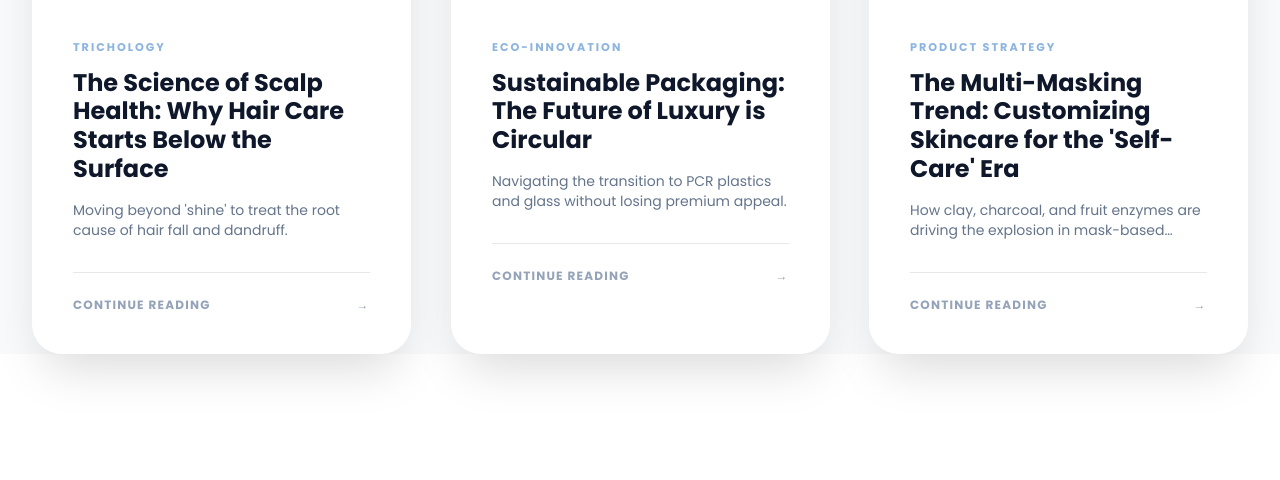
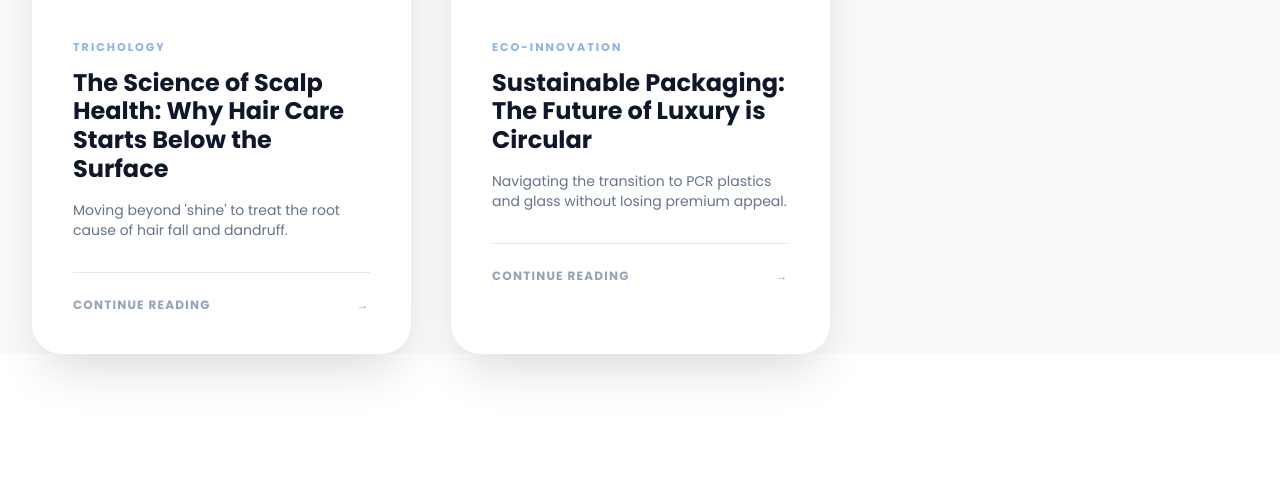
Before and after one commit to Kewal015/BL-Beauty-India, a Django app: page /blogs/ in a window 1280 px wide. Shown: the part 2079-2559 px from the top of the page. Run offline with Django 4.2, Linux system fonts and the light colour scheme; some libraries are stand-ins or nearby versions.

Commit message:
New Changes

```diff
--- a/core/templates/blog.html
+++ b/core/templates/blog.html
@@ -284,13 +284,6 @@ const blogPosts = [
         img: "https://res.cloudinary.com/dowbv9xat/image/upload/q_auto/f_auto/v1775385818/blog9_t1iuzw.png",
         excerpt: "Navigating the transition to PCR plastics and glass without losing premium appeal.",
         full: `The cosmetic industry has a plastic problem, and the modern consumer knows it. We are seeing a massive shift in purchasing behavior, with shoppers actively boycotting brands that use non-recyclable packaging. However, for a luxury brand, the challenge is to be sustainable without looking 'cheap.' <br><br> We help our clients navigate this transition through 'Circular Design.' This includes sourcing Post-Consumer Recycled (PCR) plastics that look and feel identical to new material. We also specialize in 'Mono-Material' packaging—bottles and pumps made from a single type of plastic, making them 100% recyclable. For our ultra-luxury clients, we offer high-density glass and refillable 'pod' systems. <br><br> <div class="pull-quote">"Sustainability is no longer a marketing 'extra'; it is the price of entry for the next generation of brands."</div> By choosing sustainable packaging, your brand can apply for 'Climate Pledge Friendly' badges on Amazon, which has been shown to increase conversion rates significantly. We believe that the future of beauty is one where the packaging is as carefully formulated as the product inside.`
-    },
-    {
-        title: "The Multi-Masking Trend: Customizing Skincare for the 'Self-Care' Era",
-        cat: "Product Strategy",
-        img: "https://res.cloudinary.com/dowbv9xat/image/upload/q_auto/f_auto/v1775385818/blog10_ywke5s.png",
-        excerpt: "How clay, charcoal, and fruit enzymes are driving the explosion in mask-based treatments.",
-        full: `The 'Self-Care' movement has transformed skincare from a chore into a ritual. At the center of this ritual is the face mask. No longer just a 'once-a-month' treatment, masks are now used as targeted solutions for specific skin concerns—a practice known as 'Multi-Masking.' <br><br> At BL Beauty, we’ve mastered the chemistry of suspension. Our proprietary 'Humectant-Lock' technology ensures that our masks remain creamy and easy to spread for up to 24 months. We use high-adsorption Activated Charcoal that acts as a molecular vacuum, paired with Kaolin clay to refine skin texture without stripping moisture. <br><br> <div class="pull-quote">"In a digital world, masks offer a physical, tactical experience that connects the consumer to the brand."</div> We are also seeing high demand for 'Enzymatic Peels'—masks that use fruit enzymes like Papain and Bromelain to dissolve dead skin cells chemically. These 'Physical-Free' exfoliants are perfect for sensitive skin and provide an immediate 'glow' that users love to share on social media. By offering a range of targeted masks, your brand can increase its 'Average Order Value' easily.`
     }
 ];
 
```
